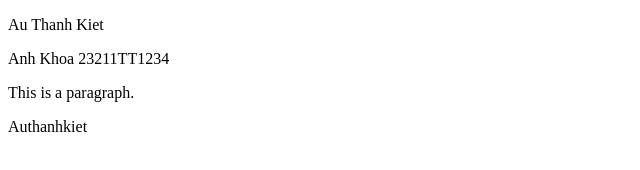
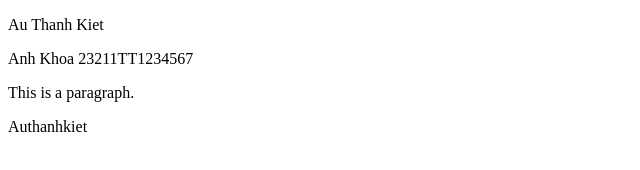
Before and after one commit to anhkhoa0610/TKHTPM, a plain HTML site: page index.html in a window 1280 px wide. Shown: the full height of the page, 0-640 px from the left. Drawn offline with Linux system fonts and the light colour scheme.

Commit message:
Update index.html

```diff
--- a/index.html
+++ b/index.html
@@ -5,7 +5,7 @@
 </head>
 <body>
     <p>Au Thanh Kiet</p>
-<p>Anh Khoa 23211TT1234</p>
+<p>Anh Khoa 23211TT1234567</p>
 
 <p>This is a paragraph.</p>
 
```
